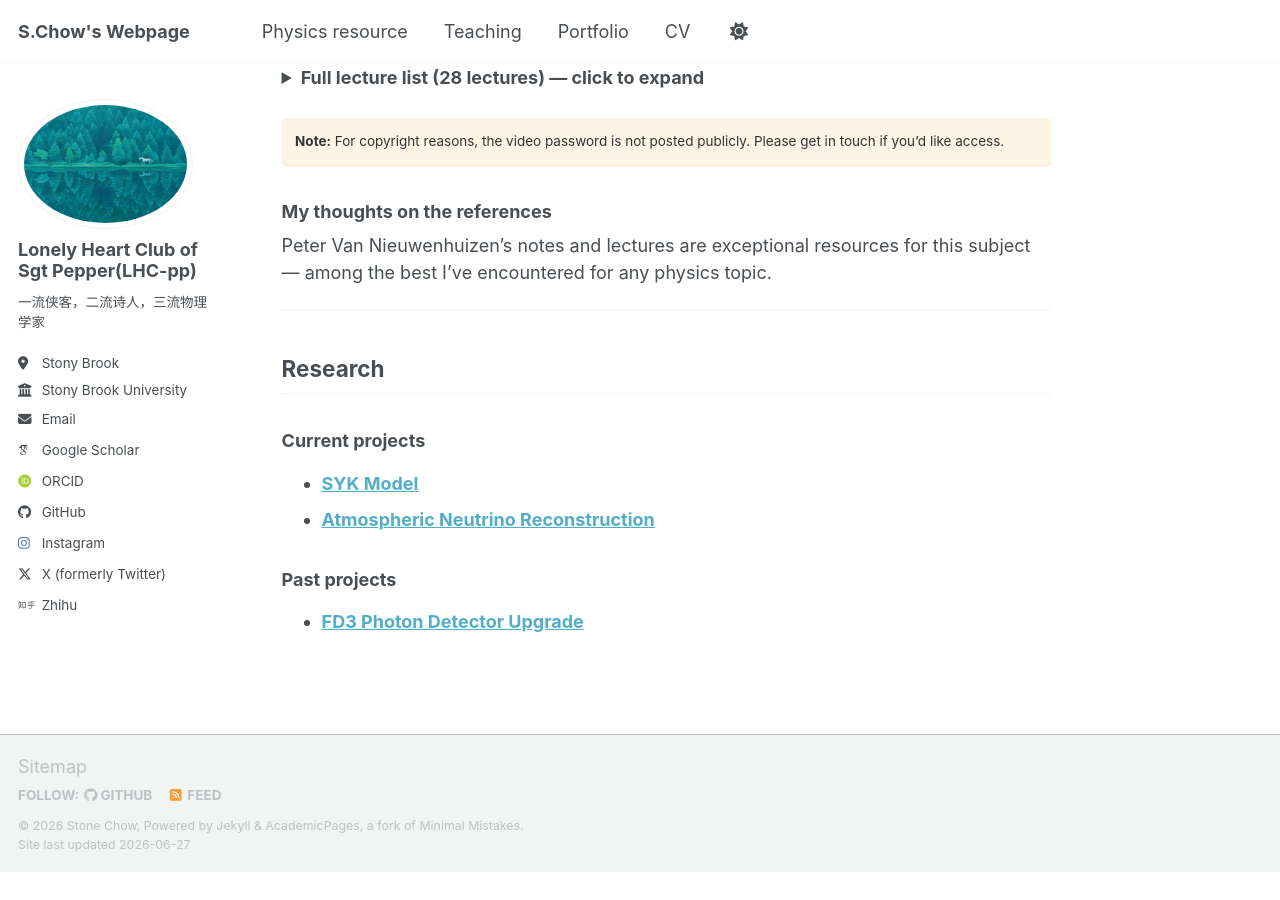
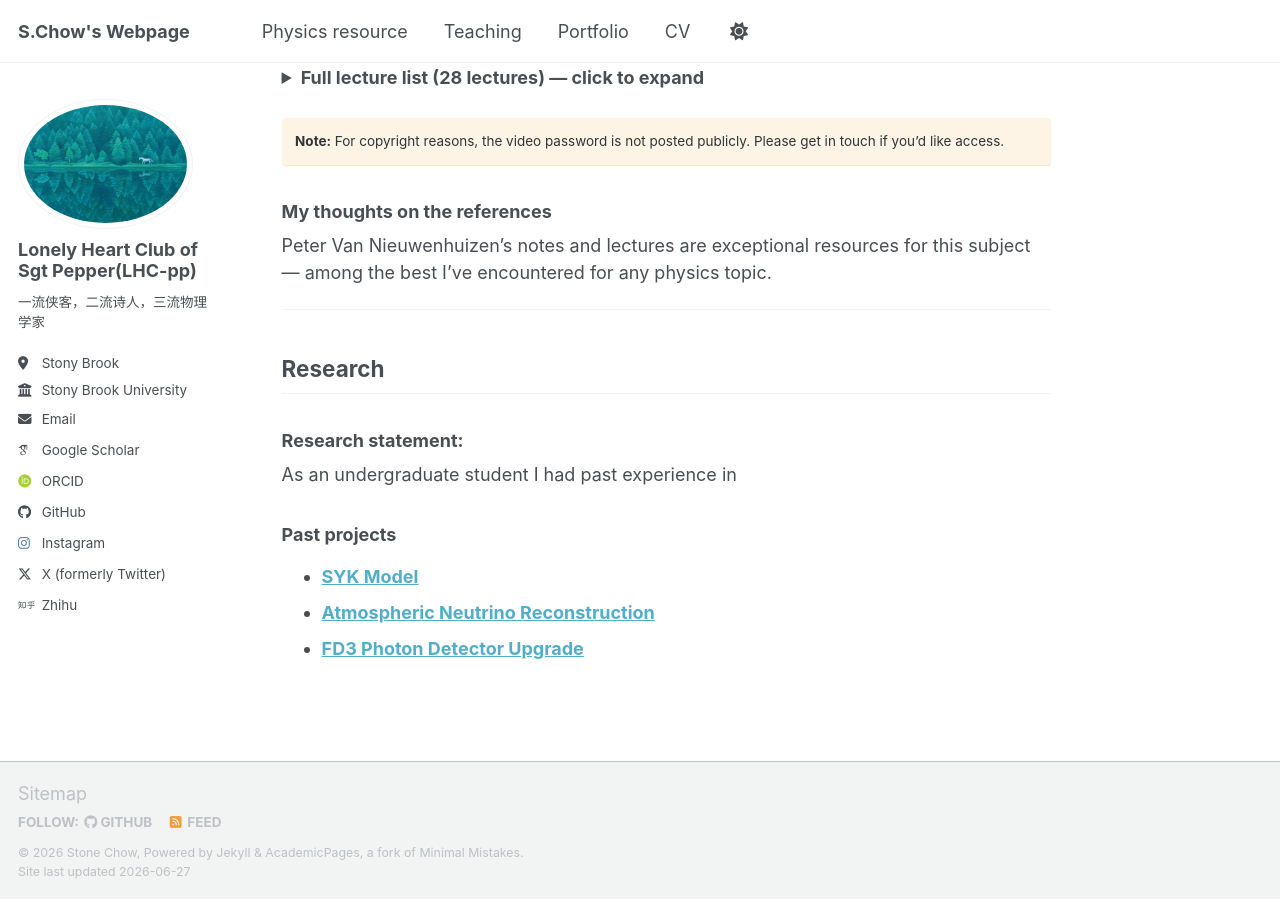
Before and after one commit to StoneChou2007/StoneChou2007, a Jekyll site: the page built from _pages/PhysicsResources.md, in a window 1280 px wide and 900 px high, scrolled down 3532 px. Built offline with Jekyll 4.4.1, drawn with Linux system fonts in a browser that asks for light colours; some web fonts are replaced; a script bundle is joined from its source files by our own code; library files that are not in the unit come from our copies; before the commit the page ends 4405 px from its top, so only the background shows below that.

Commit message:
Revise research section and project listings
Updated the research section to include a research statement and reorganized project listings.

```diff
--- a/_pages/PhysicsResources.md
+++ b/_pages/PhysicsResources.md
@@ -120,11 +120,11 @@ Peter Van Nieuwenhuizen's notes and lectures are exceptional resources for this
 
 ## Research
 
-### Current projects
+### Research statement:
 
+As an undergraduate student I had past experience in
+
+### Past projects
 - [**SYK Model**]({{ '/physicscourses/SYKmodel/' | relative_url }})
 - [**Atmospheric Neutrino Reconstruction**]({{ '/physicscourses/atmreco/' | relative_url }})
-
-### Past projects
-
 - [**FD3 Photon Detector Upgrade**]({{ '/physicscourses/pTP/' | relative_url }})
```
